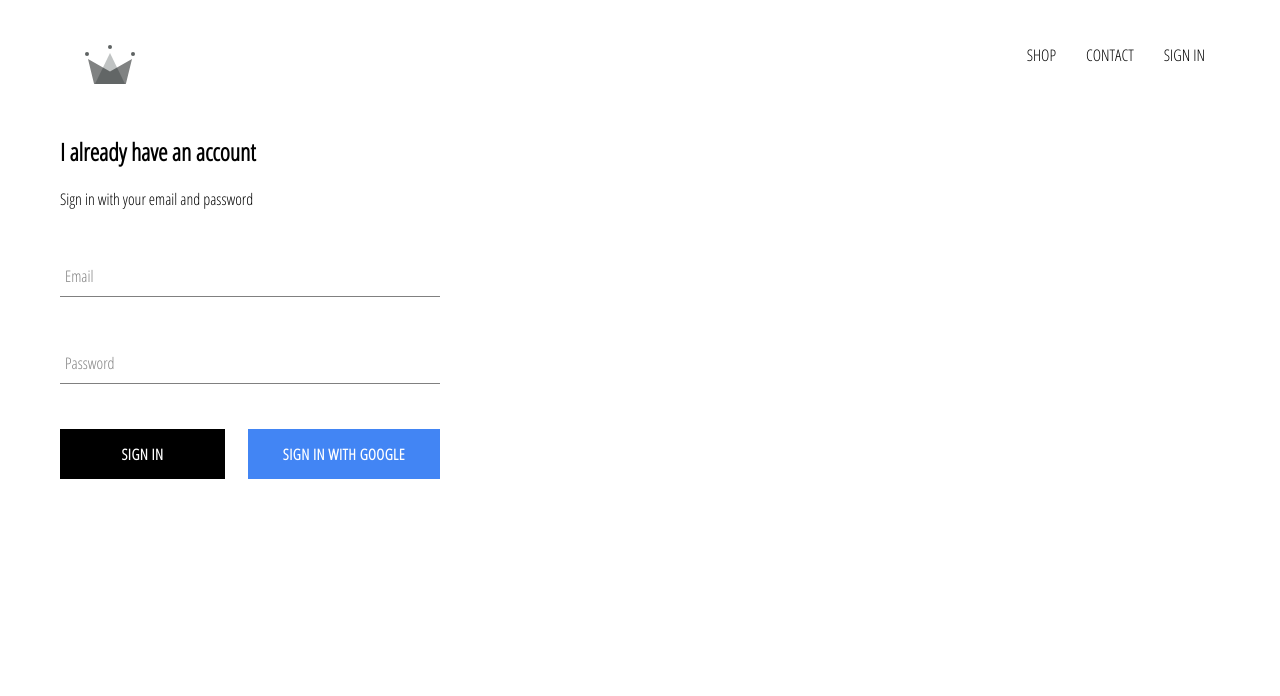
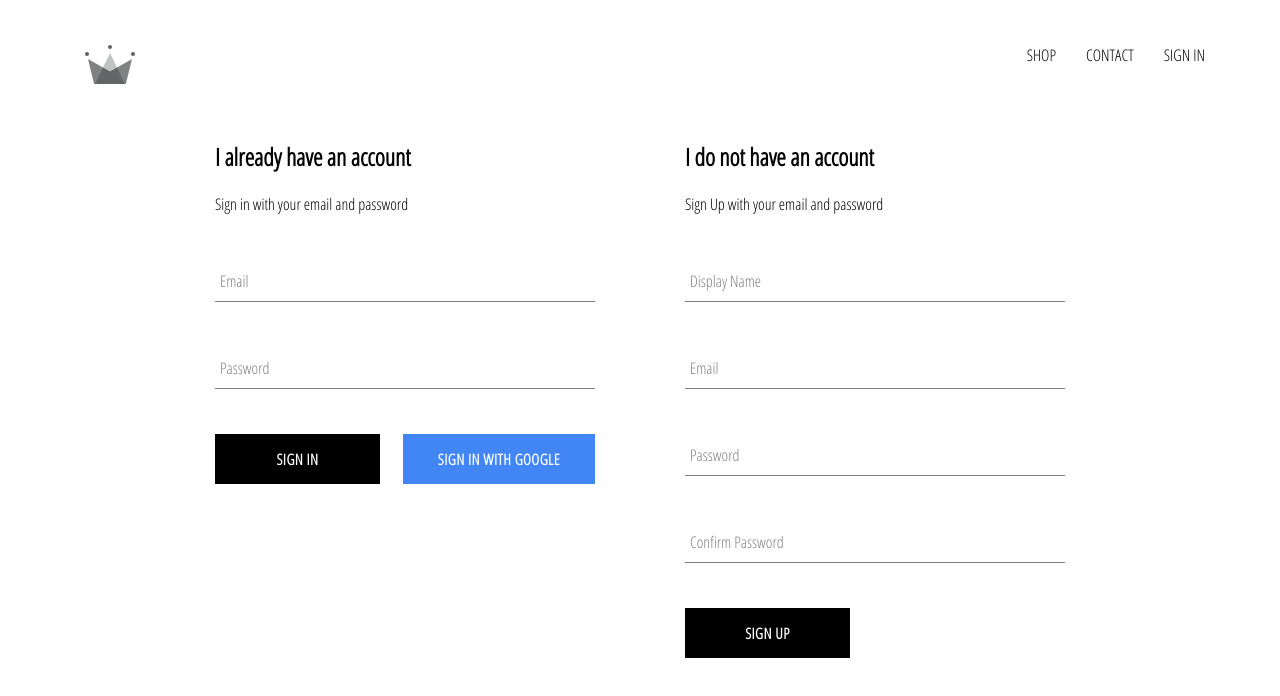
Before and after one commit to mxportocarrero/ecommerce_clothing, a React (Create React App) app: page /signin in a window 1280 px wide. Shown: the top 696 px of the page. Built offline with nearby package versions, Linux system fonts and the light colour scheme; no server answers.

Commit message:
[UPDATE] added firebase utils and sign up with email and password

```diff
--- a/src/App.js
+++ b/src/App.js
@@ -9,7 +9,7 @@ import Homepage from "./pages/homepage/homepage.component";
 import ShopPage from "./pages/shop/shop.component";
 import SignInAndSignUpPage from "./pages/sign-in-and-sign-up/sign-in-and-sign-up.component";
 
-import { auth } from "./firebase/firebase.utils";
+import { auth, createUserProfileDocument } from "./firebase/firebase.utils";
 
 class App extends React.Component {
   constructor(props) {
@@ -25,10 +25,26 @@ class App extends React.Component {
   componentDidMount() {
     // listening to user changes from Firebase, subscription
     // returns an unsubscribe function
-    this.unsubscribeFromAuth = auth.onAuthStateChanged((user) => {
-      this.setState({ currentUser: user });
+    this.unsubscribeFromAuth = auth.onAuthStateChanged(async (userAuth) => {
+      if (userAuth) {
+        const userRef = await createUserProfileDocument(userAuth);
 
-      console.log(user);
+        userRef.onSnapshot((snapshot) => {
+          this.setState(
+            {
+              currentUser: {
+                id: snapshot.id,
+                ...snapshot.data(),
+              },
+            },
+            () => {
+              console.log(this.state);
+            }
+          );
+        });
+      } else {
+        this.setState({ currentUser: userAuth });
+      }
     });
   }
 
--- /dev/null
+++ b/src/components/sign-up/sign-up.component.jsx
@@ -0,0 +1,103 @@
+import React from "react";
+
+import FormInput from "../form-input/form-input.component";
+import CustomButton from "../custom-button/custom-button.component";
+
+import { auth, createUserProfileDocument } from "../../firebase/firebase.utils";
+
+import "./sign-up.styles.scss";
+
+class SignUp extends React.Component {
+  constructor(props) {
+    super(props);
+
+    this.state = {
+      displayName: "",
+      email: "",
+      password: "",
+      confirmPassword: "",
+    };
+  }
+
+  handleSubmit = async (event) => {
+    event.preventDefault();
+    const { displayName, email, password, confirmPassword } = this.state;
+
+    if (password !== confirmPassword) {
+      alert("passwords do not match");
+      return;
+    }
+
+    try {
+      const { user } = await auth.createUserWithEmailAndPassword(
+        email,
+        password
+      );
+
+      await createUserProfileDocument(user, { displayName });
+
+      this.setState({
+        displayName: "",
+        email: "",
+        password: "",
+        confirmPassword: "",
+      });
+    } catch (error) {
+      console.error(error);
+      alert(error.message);
+    }
+  };
+
+  handleChange = (event) => {
+    const { name, value } = event.target;
+
+    this.setState({ [name]: value });
+  };
+
+  render() {
+    const { displayName, email, password, confirmPassword } = this.state;
+    return (
+      <div className="sign-up">
+        <h2> I do not have an account</h2>
+        <span>Sign Up with your email and password</span>
+        <form className="sign-up-form" onSubmit={this.handleSubmit}>
+          <FormInput
+            type="text"
+            name="displayName"
+            value={displayName}
+            onChange={this.handleChange}
+            label="Display Name"
+            required
+          />
+          <FormInput
+            type="email"
+            name="email"
+            value={email}
+            onChange={this.handleChange}
+            label="Email"
+            required
+          />
+          <FormInput
+            type="password"
+            name="password"
+            value={password}
+            onChange={this.handleChange}
+            label="Password"
+            required
+          />
+          <FormInput
+            type="password"
+            name="confirmPassword"
+            value={confirmPassword}
+            onChange={this.handleChange}
+            label="Confirm Password"
+            required
+          />
+          <CustomButton type="submit">Sign Up</CustomButton>
+        </form>
+      </div>
+    );
+  }
+}
+
+export default SignUp;
--- /dev/null
+++ b/src/components/sign-up/sign-up.styles.scss
@@ -0,0 +1,9 @@
+.sign-up {
+  display: flex;
+  flex-direction: column;
+  width: 380px;
+
+  .title {
+    margin: 10px 0;
+  }
+}
--- a/src/firebase/firebase.utils.js
+++ b/src/firebase/firebase.utils.js
@@ -13,6 +13,32 @@ const firebaseConfig = {
   appId: "1:718697288480:web:e6ee4cc8145bad43abfd45",
 };
 
+export const createUserProfileDocument = async (userAuth, additionalData) => {
+  if (!userAuth) return;
+
+  const userRef = firestore.doc(`users/${userAuth.uid}`);
+
+  const snapshot = await userRef.get();
+
+  if (!snapshot.exists) {
+    const { displayName, email } = userAuth;
+    const createdAt = new Date();
+
+    try {
+      await userRef.set({
+        displayName,
+        email,
+        createdAt,
+        ...additionalData,
+      });
+    } catch (err) {
+      console.log("[Error] unable to create User: ", err.message);
+    }
+  }
+
+  return userRef;
+}; // EoF createUserProfile
+
 firebase.initializeApp(firebaseConfig);
 
 export const auth = firebase.auth();
--- a/src/pages/sign-in-and-sign-up/sign-in-and-sign-up.component.jsx
+++ b/src/pages/sign-in-and-sign-up/sign-in-and-sign-up.component.jsx
@@ -1,12 +1,14 @@
 import React from "react";
 
 import SignIn from "../../components/sign-in/sign-in.component";
+import SignUp from "../../components/sign-up/sign-up.component";
 
 import "./sign-in-and-sign-up.styles.scss";
 
 const SignInAndSignUpPage = () => (
   <div className="sign-in-and-sign-up">
     <SignIn />
+    <SignUp />
   </div>
 );
 
--- a/src/pages/sign-in-and-sign-up/sign-in-and-sign-up.styles.scss
+++ b/src/pages/sign-in-and-sign-up/sign-in-and-sign-up.styles.scss
@@ -0,0 +1,6 @@
+.sign-in-and-sign-up {
+  width: 850px;
+  display: flex;
+  justify-content: space-between;
+  margin: 30px auto;
+}
```
